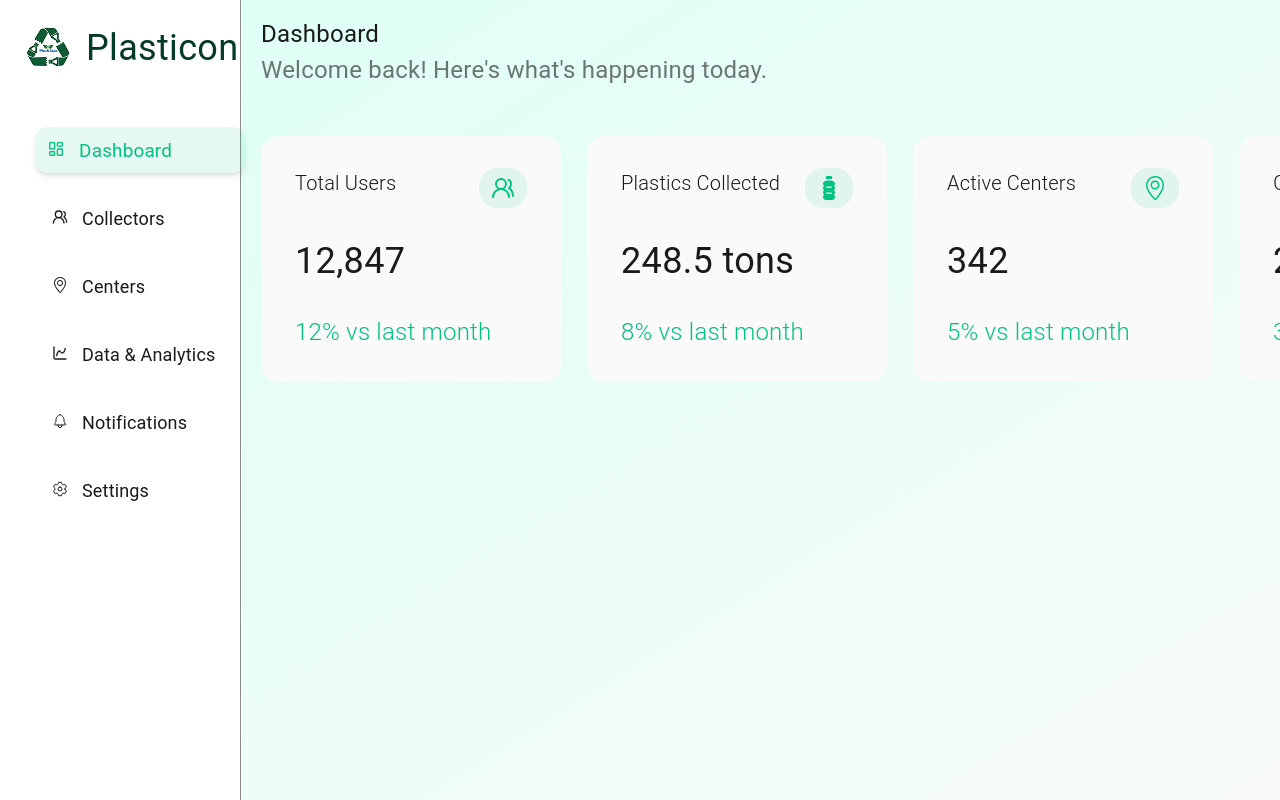
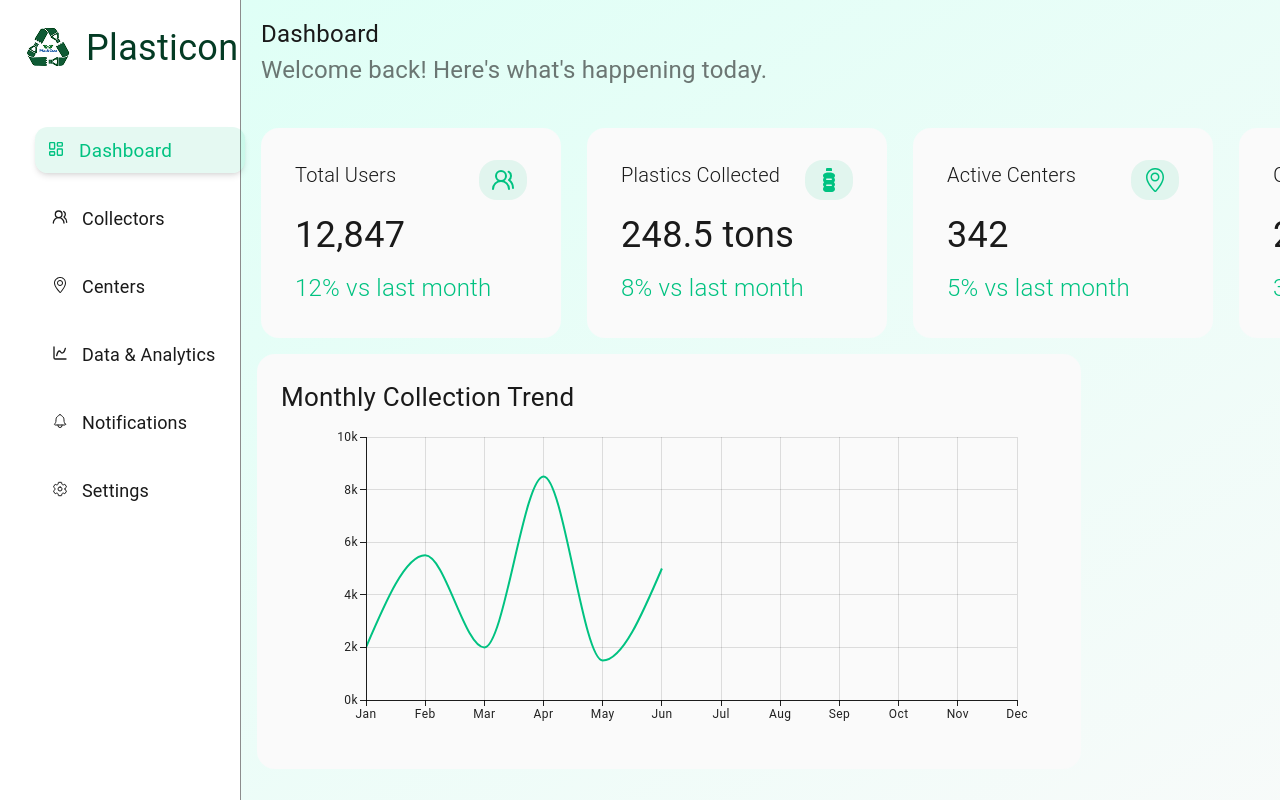
Before and after one commit to debagit10/plasticonn-admin, a React (Vite) app: page /dashboard in a window 1280 px wide. Shown: the top 800 px of the page. Built offline with nearby package versions, Linux system fonts and the light colour scheme.

Commit message:
feat: collection trend graph added

```diff
--- a/package.json
+++ b/package.json
@@ -13,6 +13,7 @@
     "@emotion/react": "^11.14.0",
     "@emotion/styled": "^11.14.1",
     "@mui/material": "^7.3.6",
+    "@mui/x-charts": "^8.23.0",
     "@tailwindcss/vite": "^4.1.18",
     "react": "^19.2.0",
     "react-dom": "^19.2.0",
--- a/src/components/dashboard/Active_Centers.tsx
+++ b/src/components/dashboard/Active_Centers.tsx
@@ -3,7 +3,7 @@ import { SlLocationPin } from "react-icons/sl";
 
 const Active_Centers = () => {
   return (
-    <div className="rounded-[18px] shadow-[#1A1A1A26] bg-[#FAFAFA] py-8 px-8.5 flex flex-col gap-6.5 w-75">
+    <div className="rounded-[18px] shadow-[#1A1A1A26] bg-[#FAFAFA] py-8 px-8.5 flex flex-col gap-2 w-75">
       <div className="flex justify-between">
         <Typography fontSize={20} fontWeight={300} color="#1A1A1A">
           Active Centers
--- /dev/null
+++ b/src/components/dashboard/Collection_Trend.tsx
@@ -0,0 +1,54 @@
+import { Typography } from "@mui/material";
+import { LineChart } from "@mui/x-charts/LineChart";
+
+const Collection_Trend = () => {
+  const months = [
+    "Jan",
+    "Feb",
+    "Mar",
+    "Apr",
+    "May",
+    "Jun",
+    "Jul",
+    "Aug",
+    "Sep",
+    "Oct",
+    "Nov",
+    "Dec",
+  ];
+
+  return (
+    <div className="bg-[#FAFAFA] rounded-[18px] p-6 mt-4 ml-4">
+      <Typography fontSize={26} fontWeight={400} color="#1A1A1A">
+        Monthly Collection Trend
+      </Typography>
+
+      <LineChart
+        xAxis={[
+          {
+            scaleType: "point",
+            data: months,
+          },
+        ]}
+        yAxis={[
+          {
+            valueFormatter: (value: number) => `${value / 1000}k`,
+          },
+        ]}
+        series={[
+          {
+            curve: "monotoneX",
+            data: [2000, 5500, 2000, 8500, 1500, 5000],
+            showMark: false,
+            color: "#00C281",
+          },
+        ]}
+        grid={{ vertical: true, horizontal: true }}
+        height={328}
+        width={736}
+      />
+    </div>
+  );
+};
+
+export default Collection_Trend;
--- a/src/components/dashboard/Growth_Rate.tsx
+++ b/src/components/dashboard/Growth_Rate.tsx
@@ -3,7 +3,7 @@ import { GiChart } from "react-icons/gi";
 
 const Growth_Rate = () => {
   return (
-    <div className="rounded-[18px] shadow-[#1A1A1A26] bg-[#FAFAFA] py-8 px-8.5 flex flex-col gap-6.5 w-75">
+    <div className="rounded-[18px] shadow-[#1A1A1A26] bg-[#FAFAFA] py-8 px-8.5 flex flex-col gap-2 w-75">
       <div className="flex justify-between">
         <Typography fontSize={20} fontWeight={300} color="#1A1A1A">
           Growth Rate
--- a/src/components/dashboard/Plastic_Collected.tsx
+++ b/src/components/dashboard/Plastic_Collected.tsx
@@ -3,7 +3,7 @@ import { FaBottleWater } from "react-icons/fa6";
 
 const Plastic_Collected = () => {
   return (
-    <div className="rounded-[18px] shadow-[#1A1A1A26] bg-[#FAFAFA] py-8 px-8.5 flex flex-col gap-6.5 w-75">
+    <div className="rounded-[18px] shadow-[#1A1A1A26] bg-[#FAFAFA] py-8 px-8.5 flex flex-col gap-2 w-75">
       <div className="flex justify-between">
         <Typography fontSize={20} fontWeight={300} color="#1A1A1A">
           Plastics Collected
--- /dev/null
+++ b/src/components/dashboard/Real_Time_Trends.tsx
@@ -0,0 +1,5 @@
+const Real_Time_Trends = () => {
+  return <div>Real_Time_Trends</div>;
+};
+
+export default Real_Time_Trends;
--- a/src/components/dashboard/Total_Users.tsx
+++ b/src/components/dashboard/Total_Users.tsx
@@ -3,7 +3,7 @@ import { LuUsersRound } from "react-icons/lu";
 
 const Total_Users = () => {
   return (
-    <div className="rounded-[18px] shadow-[#1A1A1A26] bg-[#FAFAFA] py-8 px-8.5 flex flex-col gap-6.5 w-75">
+    <div className="rounded-[18px] shadow-[#1A1A1A26] bg-[#FAFAFA] py-8 px-8.5 flex flex-col gap-2 w-75">
       <div className="flex justify-between">
         <Typography fontSize={20} fontWeight={300} color="#1A1A1A">
           Total Users
--- a/src/container/Pages.tsx
+++ b/src/container/Pages.tsx
@@ -13,11 +13,11 @@ interface PagesProps {
 const Pages: React.FC<PagesProps> = ({ children, page, helperText }) => {
   return (
     <div className="flex h-screen">
-      <div className="w-87">
+      <div className="w-80">
         <Sidebar />
       </div>
 
-      <div className="w-full bg-linear-to-br from-[#DFFFF6] to-[#FAFAFA]">
+      <div className="bg-linear-to-br from-[#DFFFF6] to-[#FAFAFA]">
         <div className="px-5 py-4 flex justify-between ">
           <div>
             <Typography color="#1A1A1A" fontSize={24} fontWeight={400}>
--- a/src/pages/Dashboard.tsx
+++ b/src/pages/Dashboard.tsx
@@ -1,4 +1,5 @@
 import Active_Centers from "../components/dashboard/Active_Centers";
+import Collection_Trend from "../components/dashboard/Collection_Trend";
 import Growth_Rate from "../components/dashboard/Growth_Rate";
 import Plastic_Collected from "../components/dashboard/Plastic_Collected";
 import Total_Users from "../components/dashboard/Total_Users";
@@ -16,10 +17,16 @@ const Dashboard = () => {
       page="Dashboard"
       helperText="Welcome back! Here's what's happening today."
     >
-      <div className="flex px-5 gap-6.5 mt-8">
+      <div className="flex px-5 gap-6.5 mt-6">
         {stats.map((stat) => (
           <div>{stat}</div>
         ))}
+      </div>
+
+      <div>
+        <div className="w-210">
+          <Collection_Trend />
+        </div>
       </div>
     </Pages>
   );
```
Also changed, not shown: 1 other file (tests, documents, lock files or other folders).
